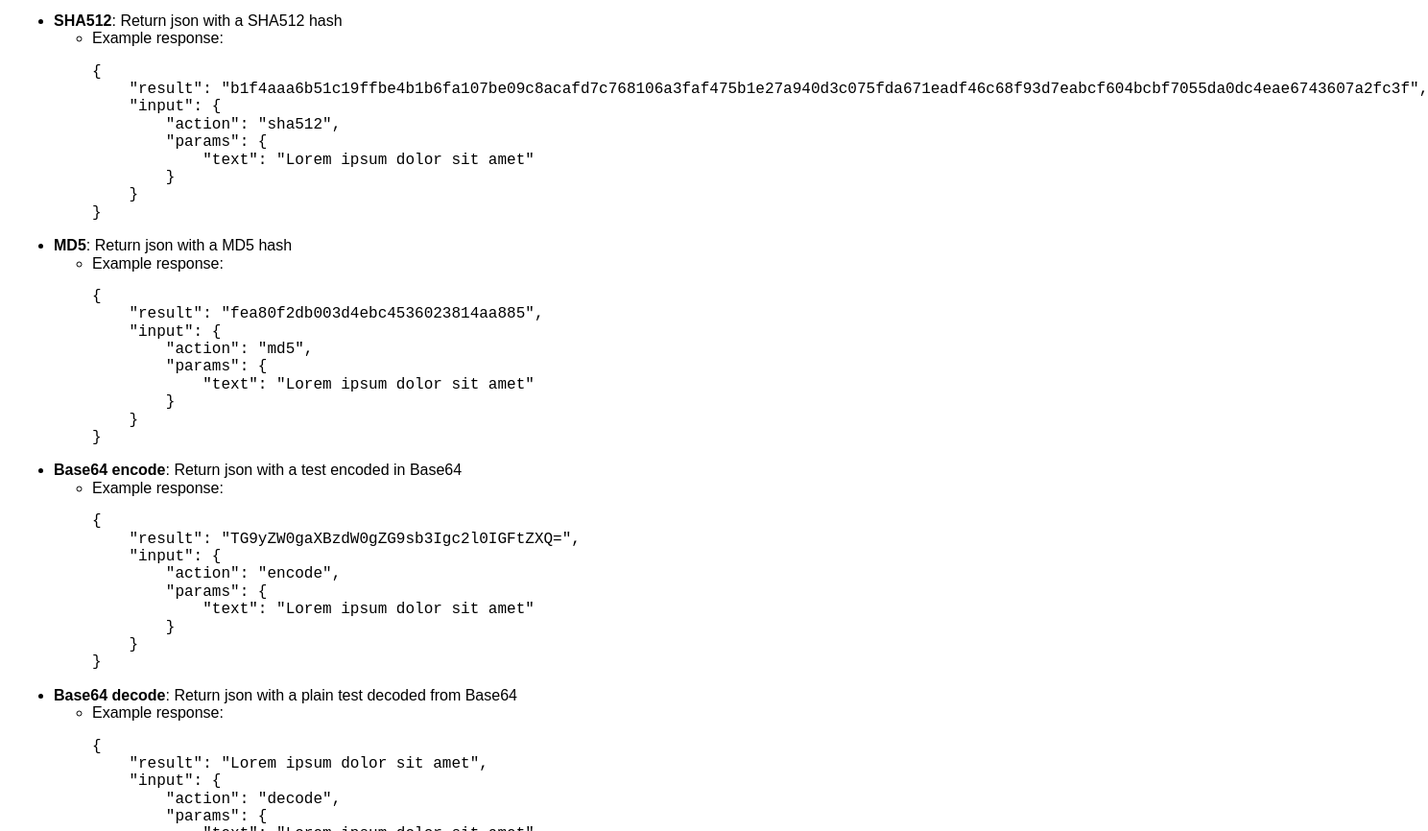
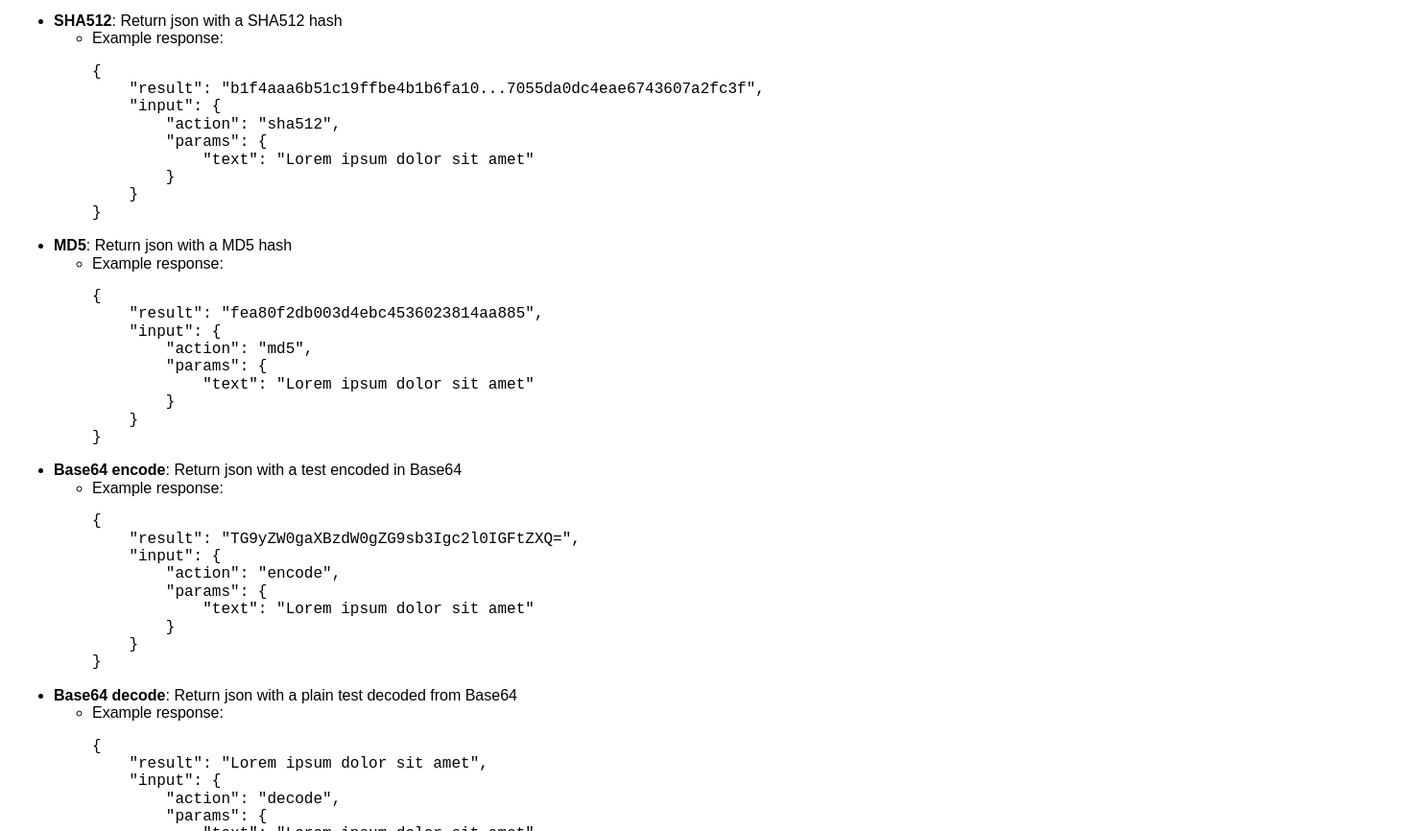
Before and after one commit to rsc1975/bench-deno-vs-bun, a website: page public/index.html in a window 1280 px wide. Shown: the part 3092-3958 px from the top of the page at 96% size, 1488 px wide, since content can reach past the window. Drawn offline with nearby package versions, Linux system fonts and the light colour scheme.

Commit message:
Minor change

```diff
--- a/public/index.html
+++ b/public/index.html
@@ -99,7 +99,7 @@
                 </li>
                 <li><strong>SHA512</strong>: Return json with a SHA512 hash
                     <ul><li>Example response: <pre>{
-    "result": "b1f4aaa6b51c19ffbe4b1b6fa107be09c8acafd7c768106a3faf475b1e27a940d3c075fda671eadf46c68f93d7eabcf604bcbf7055da0dc4eae6743607a2fc3f",
+    "result": "b1f4aaa6b51c19ffbe4b1b6fa10...7055da0dc4eae6743607a2fc3f",
     "input": {
         "action": "sha512",
         "params": {
```
